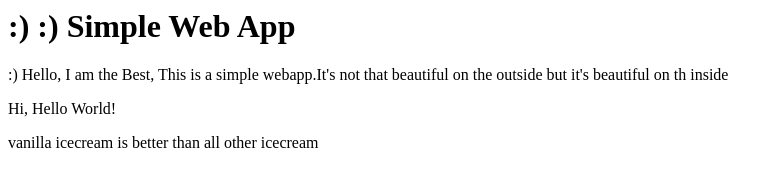
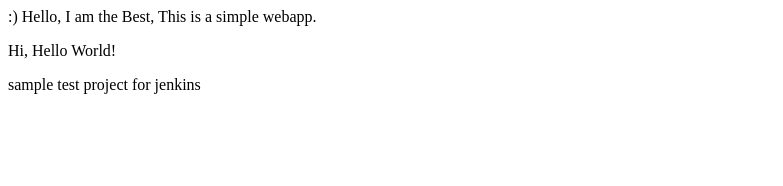
Before and after one commit to myktiwari/sample-code, a plain HTML site: page index.html in a window 1280 px wide. Shown: the whole page, without its empty margins (0-783 px from the left). Drawn offline with Linux system fonts and the light colour scheme.

Commit message:
new push

```diff
--- a/index.html
+++ b/index.html
@@ -1,8 +1,7 @@
 <html>
 <title>Simple Web App</title>
-<H1>:) :) Simple Web App</H1>
-<p> :) Hello, I am the Best, This is a simple webapp.It's not that beautiful on the outside but it's beautiful on th inside
+<p> :) Hello, I am the Best, This is a simple webapp.
 </p>
 <p>  Hi, Hello World!</p>
-<p> vanilla icecream is better than all other icecream</p>
+<p> sample test project for jenkins</p>
 </html>
```
